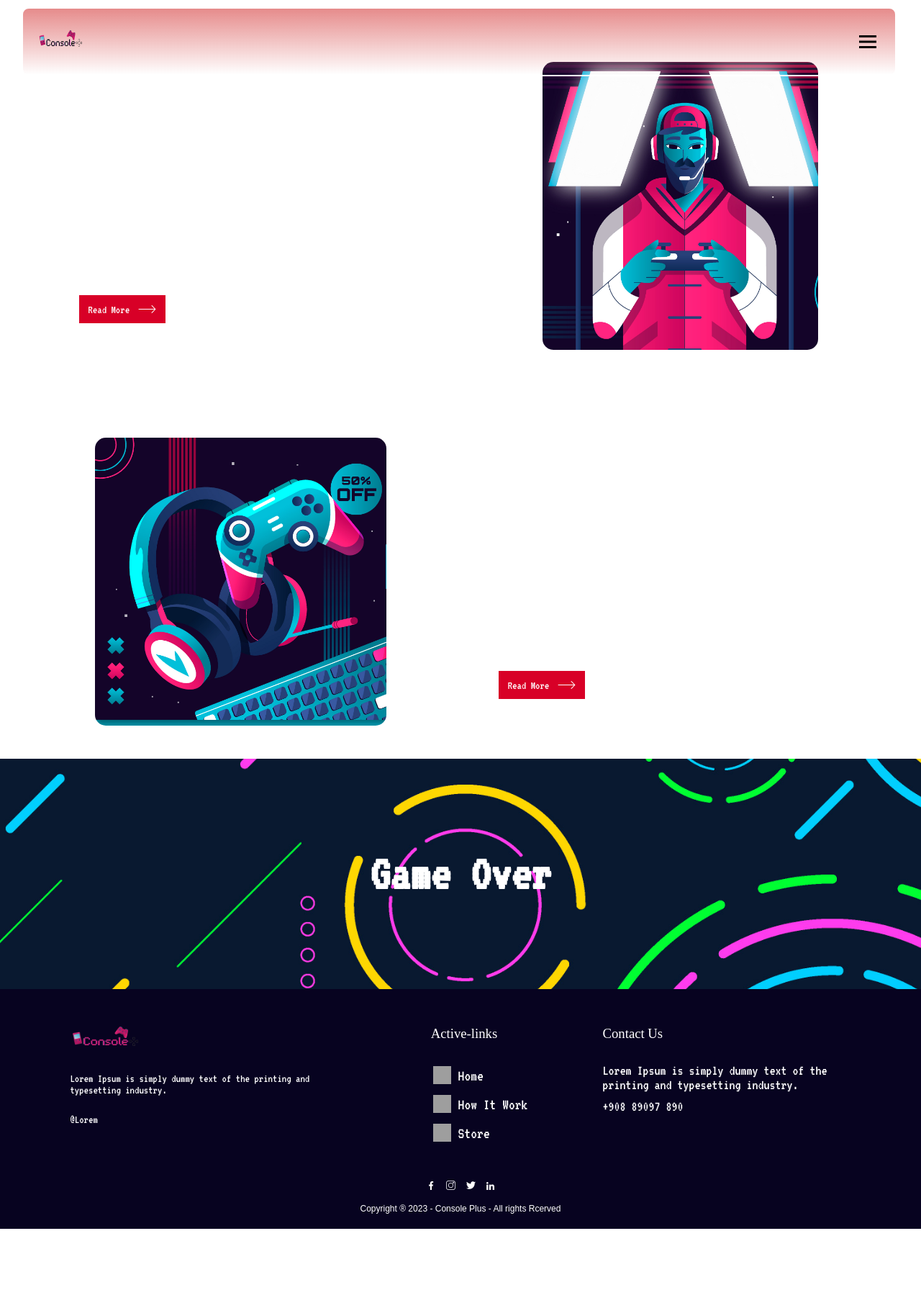
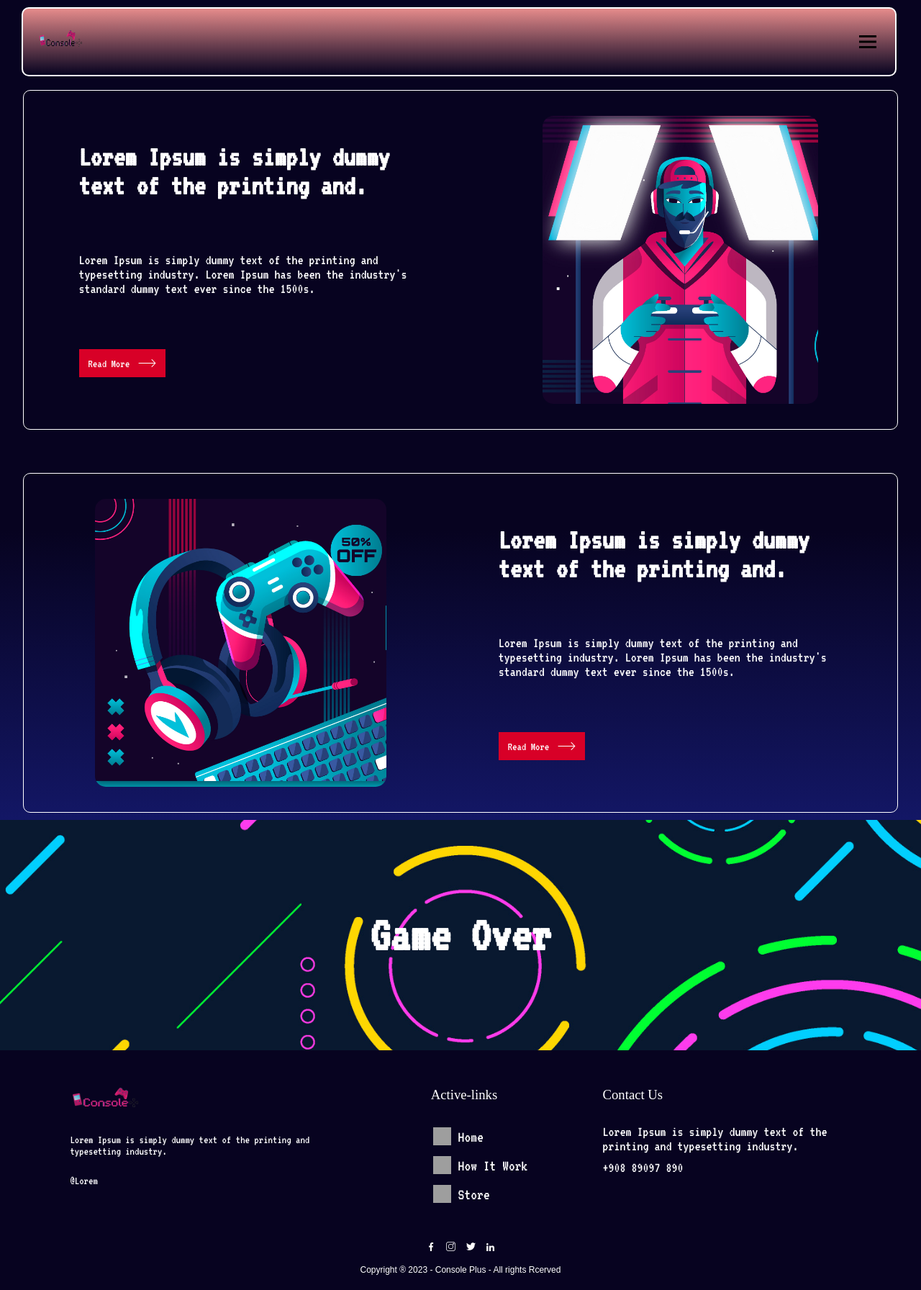
Before and after one commit to Youcode-Classe-E-2023-2024/med_HACHAMI_CONSOLE, a PHP site: page /how-it-work.html in a window 1280 px wide. Shown: the whole page at 72% size. Before the commit the page ends 1707 px from the top, so only its background shows below. Run offline with PHP 8.4, Linux system fonts and the light colour scheme; some web fonts are replaced; grey boxes are pictures that could not be loaded.

Commit message:
Update how-it-work.css

```diff
--- a/style/how-it-work.css
+++ b/style/how-it-work.css
@@ -5,7 +5,7 @@
     margin: 0;
 }
 
-.landing-home{
+.landing-section{
     background: linear-gradient(180deg, #070320 64.65%, rgba(5, 13, 124, 0.92) 116.84%, #2B36B5 118.13%);
     width: 100%;
     /* height: 160vh; */
@@ -143,6 +143,7 @@
     display: flex;
     justify-content: center;
     align-items: center;
+    z-index: -1;
 }
 .game-over h1{
     font-family: VT323;
```
